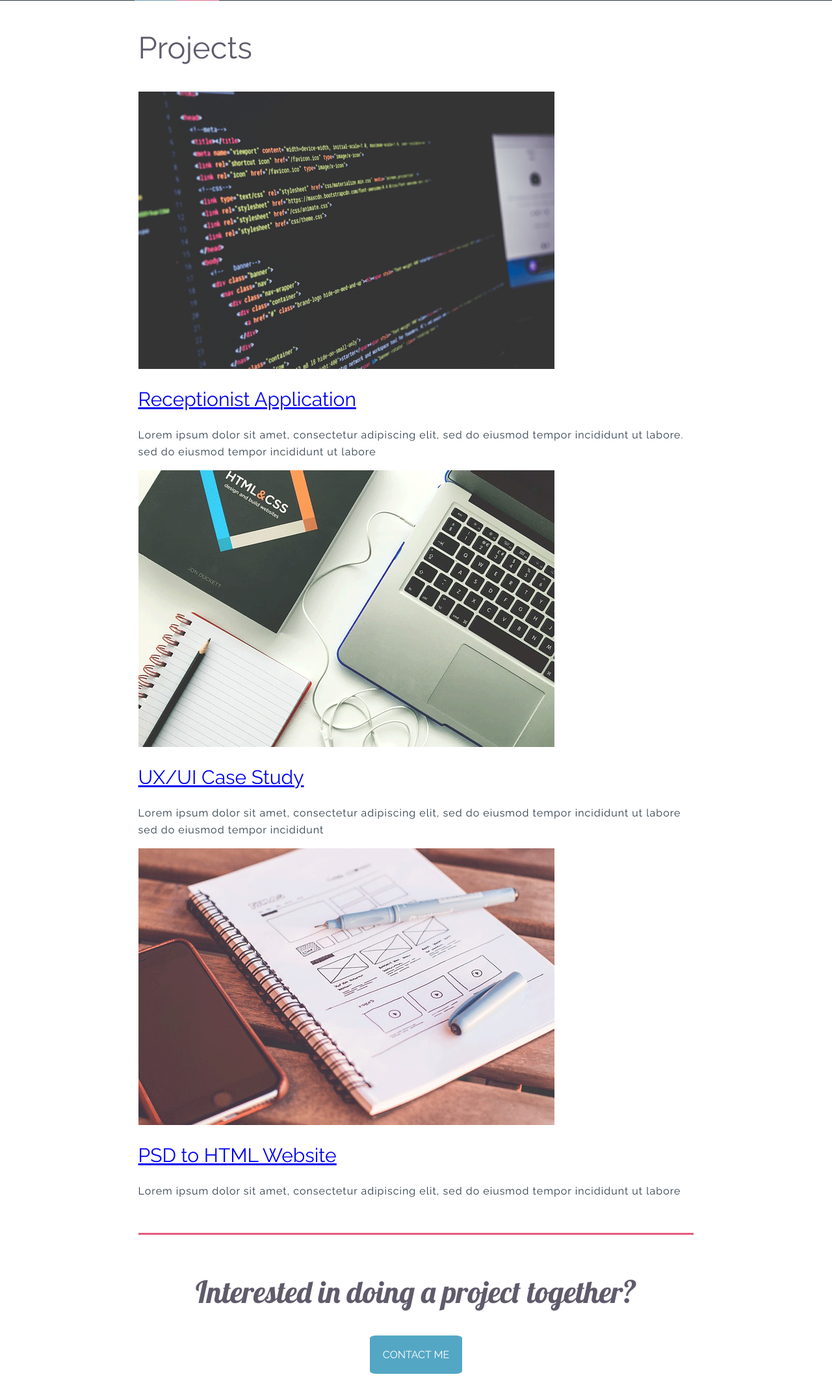
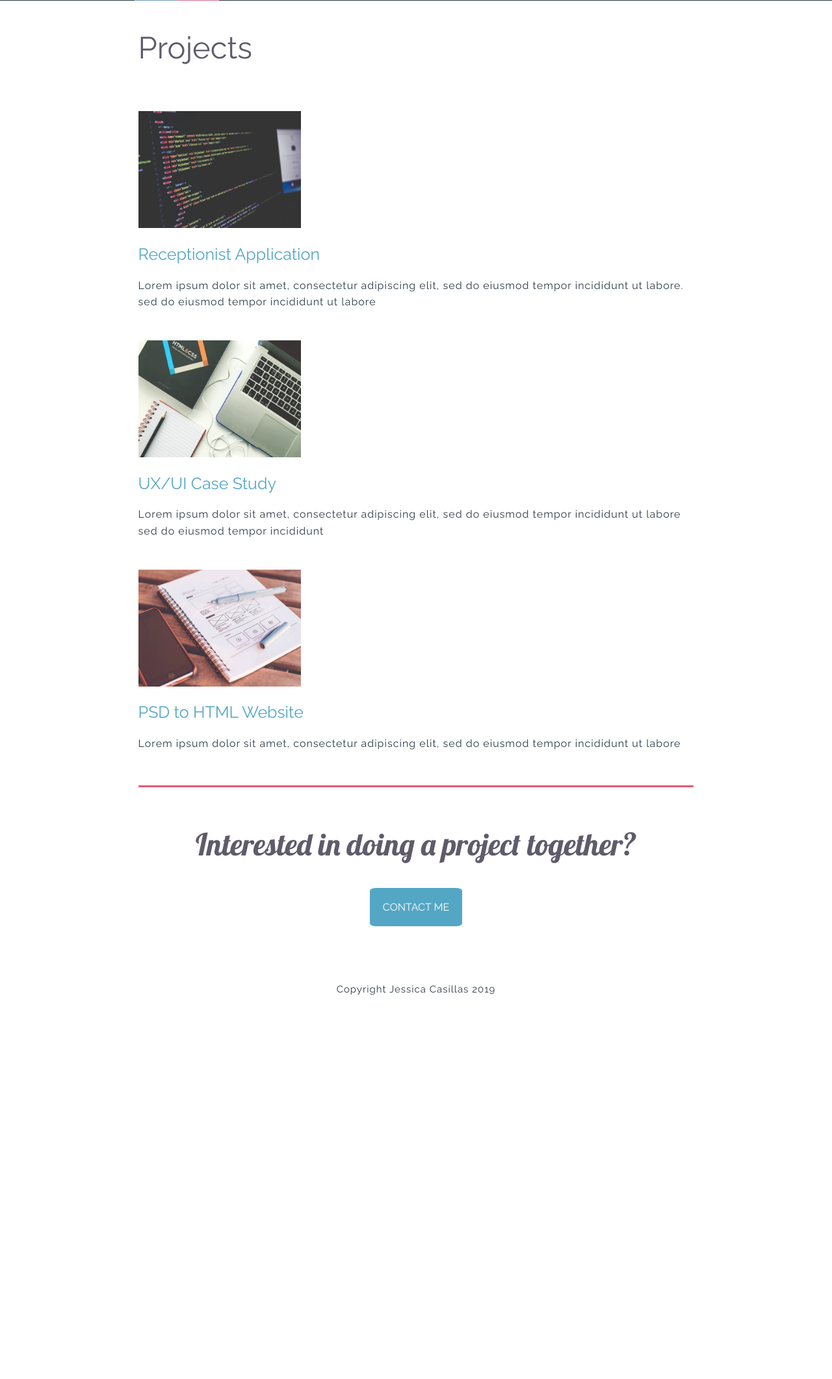
Before and after one commit to jessix00/Portfolio, a PHP site: page /projects.html in a window 1280 px wide. Shown: the part 129-2252 px from the top of the page at 65% size. After the commit the page ends 1661 px from the top, so only its background shows below. Run offline with PHP 8.4, Linux system fonts and the light colour scheme.

Commit message:
New styles for all h2s and projects page.

```diff
--- a/css/style.css
+++ b/css/style.css
@@ -16,9 +16,8 @@
     }
 
     h2 {
-        /* font-family: 'Lobster', cursive; */
-        font-size: 30px;
-        color: #5f5b6b;
+        font-size: 25px;
+        color: #54a7c4;
         font-weight: 100;
     }
 
@@ -46,7 +45,7 @@
 
     .main-nav {
         display: flex;
-        flex-wrap: row wrap;
+        flex-wrap: wrap;
         flex-grow: 1;
         justify-content: flex-end;
         z-index: 9999;
@@ -222,12 +221,19 @@
     }
     /* PROJECTS PAGE */
 
-    .projects-section {
+    .project-img {
+        height: 180px;
+        width: 250px;
         padding-top: 30px;
-        position: static;
-        z-index: -1;
     }
 
-    .projects-section h2 {
-        font-family: 'Raleway', sans-serif;
+    .project-description a {
+        text-decoration: none;
+        font-size: 25px;
+        color: #54a7c4;
+        font-weight: 100;
     }
+
+    .project-description a:hover {
+        color: #e75a7c;
+    }
```
